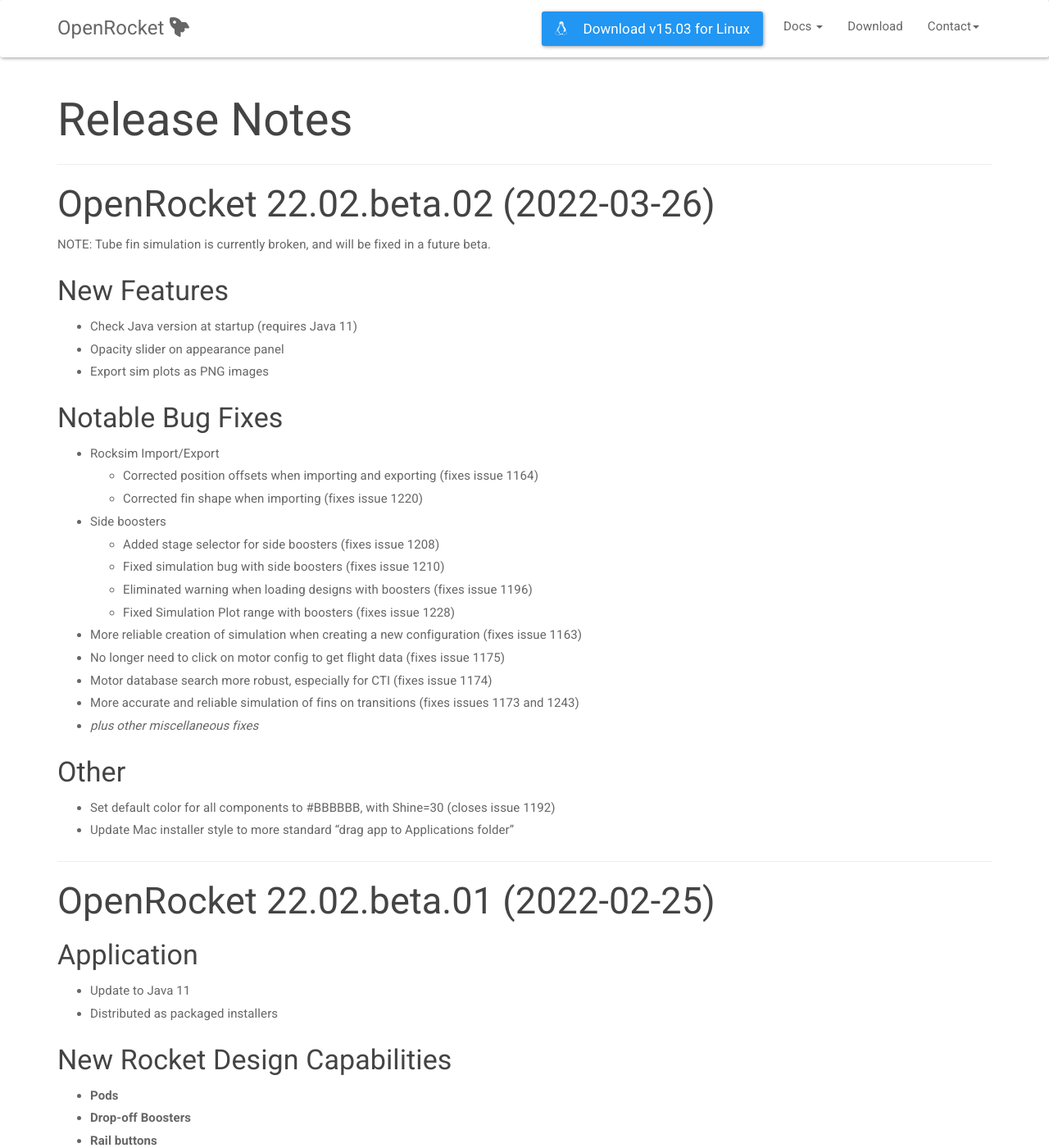
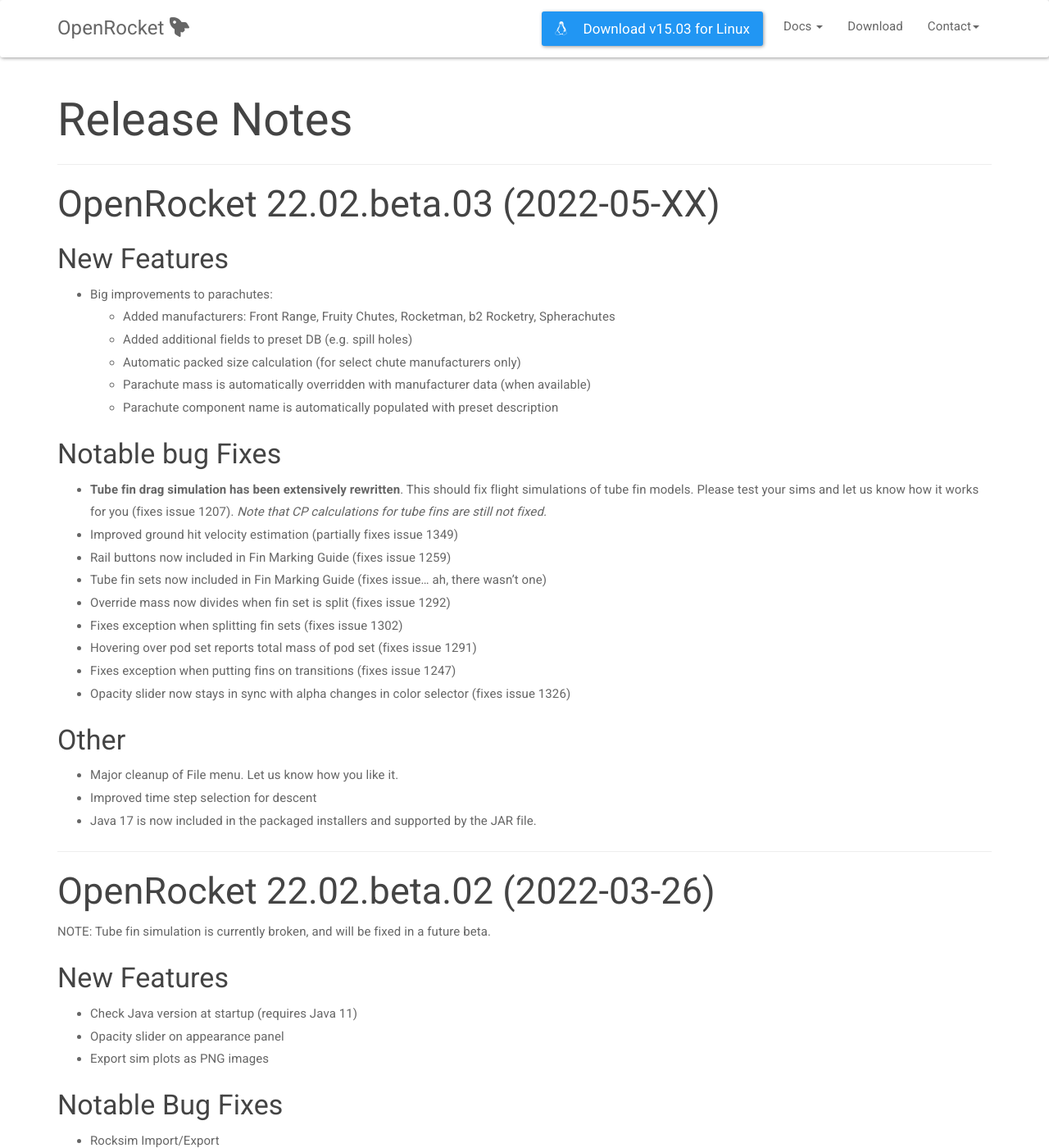
Before and after one commit to openrocket/openrocket.github.io, a Jekyll site: the page built from release_notes.html, in a window 1280 px wide and 1400 px high. Shown: the whole window at 82% size. Built offline with Jekyll 4.4.1, drawn with Linux system fonts in a browser that asks for light colours; nearby versions of some CDN libraries.

Commit message:
Update release notes

```diff
--- a/_includes/ReleaseNotes.md
+++ b/_includes/ReleaseNotes.md
@@ -1,5 +1,37 @@
 Release Notes
 =============
+
+<hr/>
+
+<h2>
+  <a href="https://github.com/openrocket/openrocket/releases/tag/release-22.02.beta.03" class="a-no-format">
+     OpenRocket 22.02.beta.03 (2022-05-XX)
+  </a>
+</h2>
+
+### New Features
+* Big improvements to parachutes:
+  * Added manufacturers: Front Range, Fruity Chutes, Rocketman, b2 Rocketry, Spherachutes
+  * Added additional fields to preset DB (e.g. spill holes)
+  * Automatic packed size calculation (for select chute manufacturers only)
+  * Parachute mass is automatically overridden with manufacturer data (when available)
+  * Parachute component name is automatically populated with preset description
+
+### Notable bug Fixes
+* __Tube fin drag simulation has been extensively rewritten__.  This should fix flight simulations of tube fin models.  Please test your sims and let us know how it works for you (fixes issue 1207).  _Note that CP calculations for tube fins are still not fixed._
+* Improved ground hit velocity estimation (partially fixes issue 1349)
+* Rail buttons now included in Fin Marking Guide (fixes issue 1259)
+* Tube fin sets now included in Fin Marking Guide (fixes issue... ah, there wasn't one)
+* Override mass now divides when fin set is split (fixes issue 1292)
+* Fixes exception when splitting fin sets (fixes issue 1302)
+* Hovering over pod set reports total mass of pod set (fixes issue 1291)
+* Fixes exception when putting fins on transitions (fixes issue 1247)
+* Opacity slider now stays in sync with alpha changes in color selector (fixes issue 1326)
+
+### Other
+* Major cleanup of File menu.  Let us know how you like it.
+* Improved time step selection for descent
+* Java 17 is now included in the packaged installers and supported by the JAR file.
 
 <hr/>
 
```
